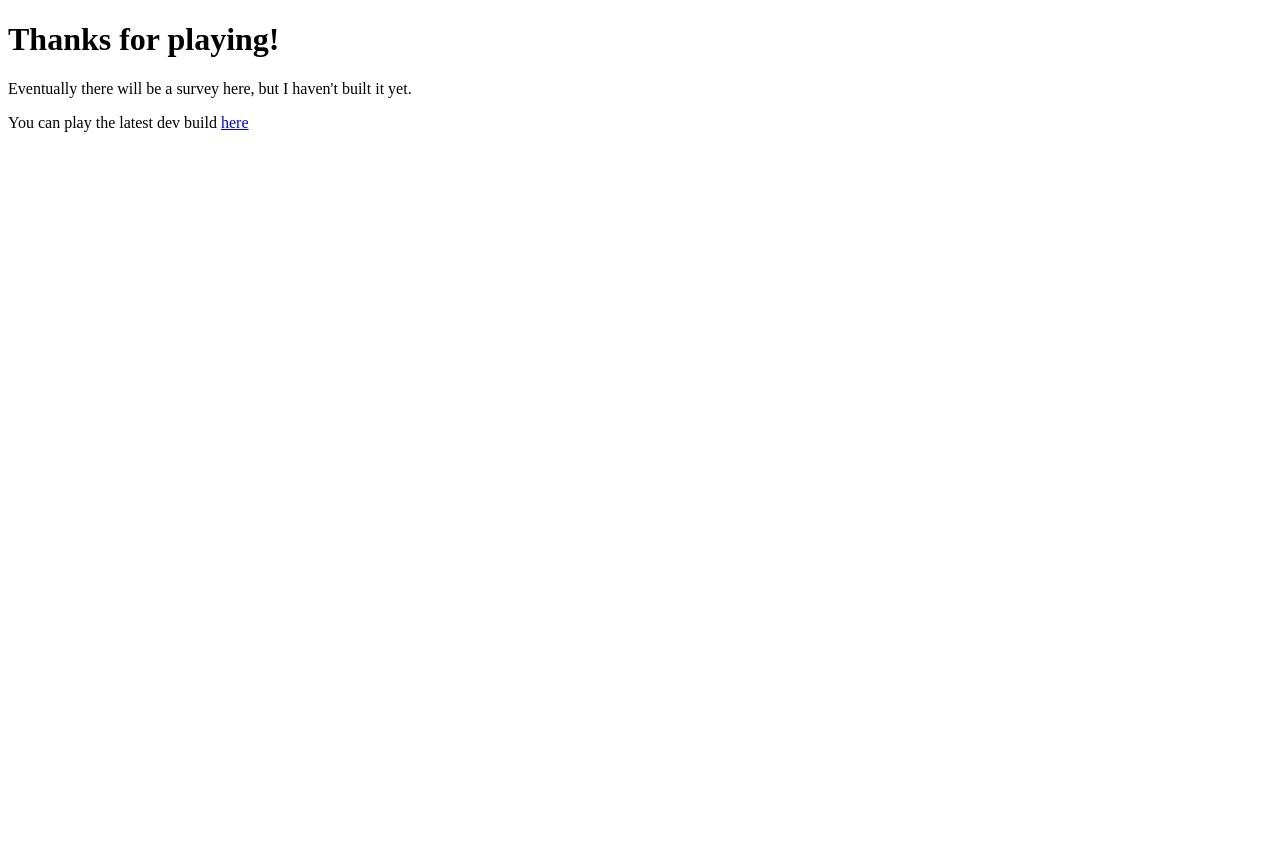
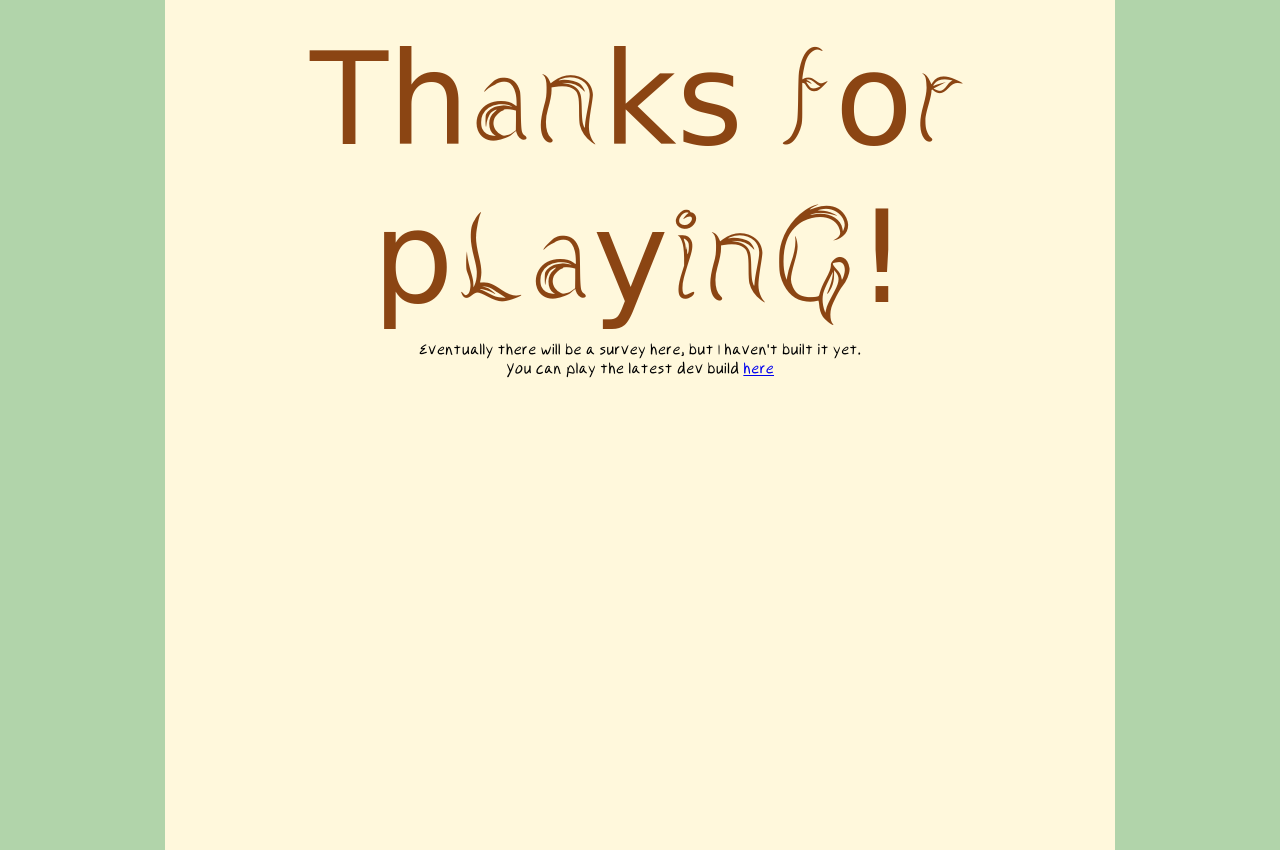
Before and after one commit to gardenlife/gardenlife.github.io, a plain HTML site: page thanksforplaying/index.html in a window 1280 px wide. Before the commit the page ends 800 px from the top, so only its background shows below. Drawn offline with Linux system fonts and the light colour scheme.

Commit message:
forgot to link to the css

```diff
--- a/thanksforplaying/index.html
+++ b/thanksforplaying/index.html
@@ -4,6 +4,7 @@
 <head>
 	<meta http-equiv="Content-Type" content="text/html; charset=UTF-8" />
 	<title>Thanks for playing Garden Life!</title>
+	<link rel="stylesheet" href="../css/style.css" type="text/css" />
 	<link rel="apple-touch-icon" sizes="57x57" href="../icon/apple-icon-57x57.png">
 	<link rel="apple-touch-icon" sizes="60x60" href="../icon/apple-icon-60x60.png">
 	<link rel="apple-touch-icon" sizes="72x72" href="../icon/apple-icon-72x72.png">
```
